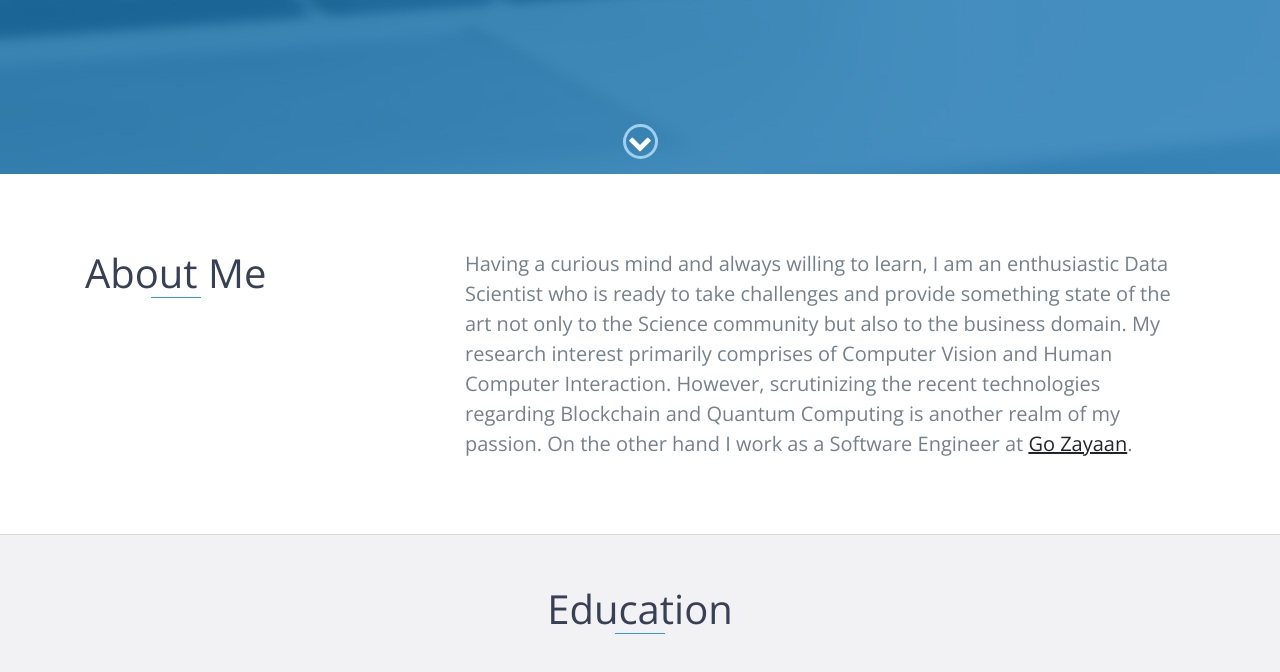
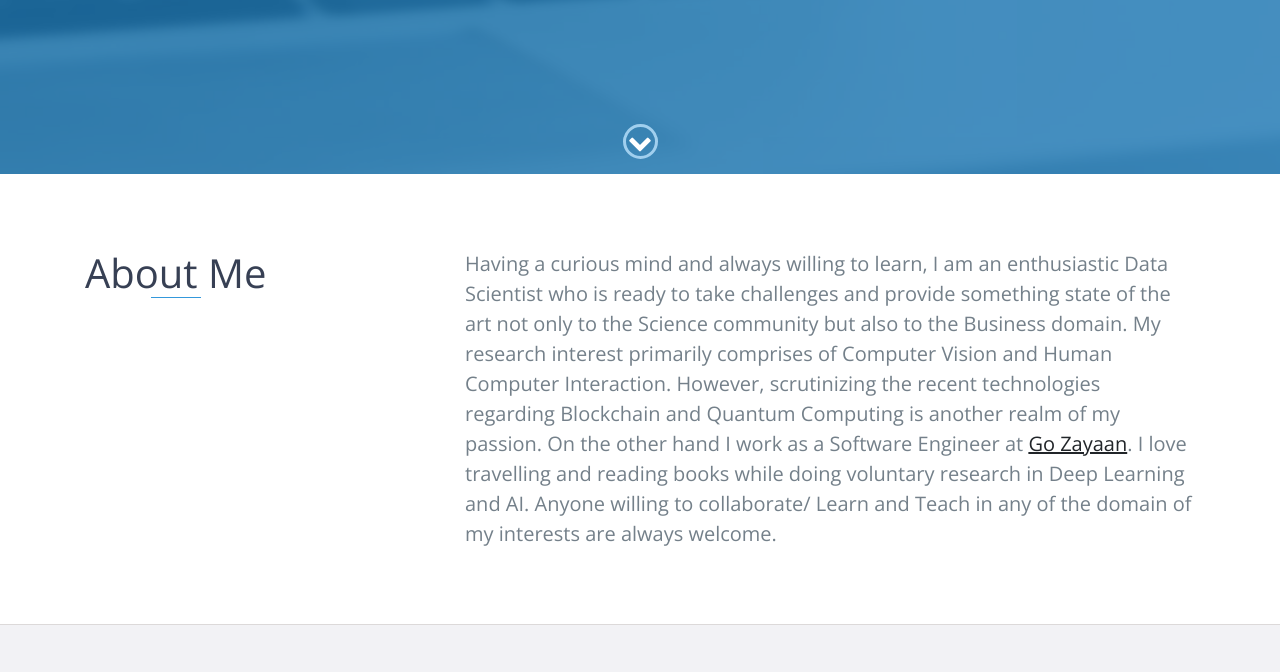
Before and after one commit to Takrim-Rahman-Albi/Takrim-Rahman-Albi.github.io, a website: page index.html in a window 1280 px wide. Shown: the part 626-1298 px from the top of the page. Drawn offline with nearby package versions, Linux system fonts and the light colour scheme.

Commit message:
update about

```diff
--- a/index.html
+++ b/index.html
@@ -163,10 +163,13 @@
                     <p>
 
 			Having a curious mind and always willing to learn, I am an enthusiastic Data Scientist who is ready to take
-			challenges and provide something state of the art not only to the Science community but also to the business domain.
+			challenges and provide something state of the art not only to the Science community but also to the Business domain.
                         My research interest primarily comprises of Computer Vision and Human Computer Interaction. However,
                         scrutinizing the recent technologies regarding Blockchain and Quantum Computing is another realm of my passion.
-                        On the other hand I work as a Software Engineer at <a href="https://gozayaan.com" target="_blank"> Go Zayaan</a>.
+			On the other hand I work as a Software Engineer at <a href="https://gozayaan.com" target="_blank"> Go Zayaan</a>.
+			I love travelling and reading books while doing voluntary research in Deep Learning and AI. Anyone willing to collaborate/ Learn and Teach
+			in any of the domain of my interests are always welcome.
+
                     </p>
                 </div>
             </div>
```
